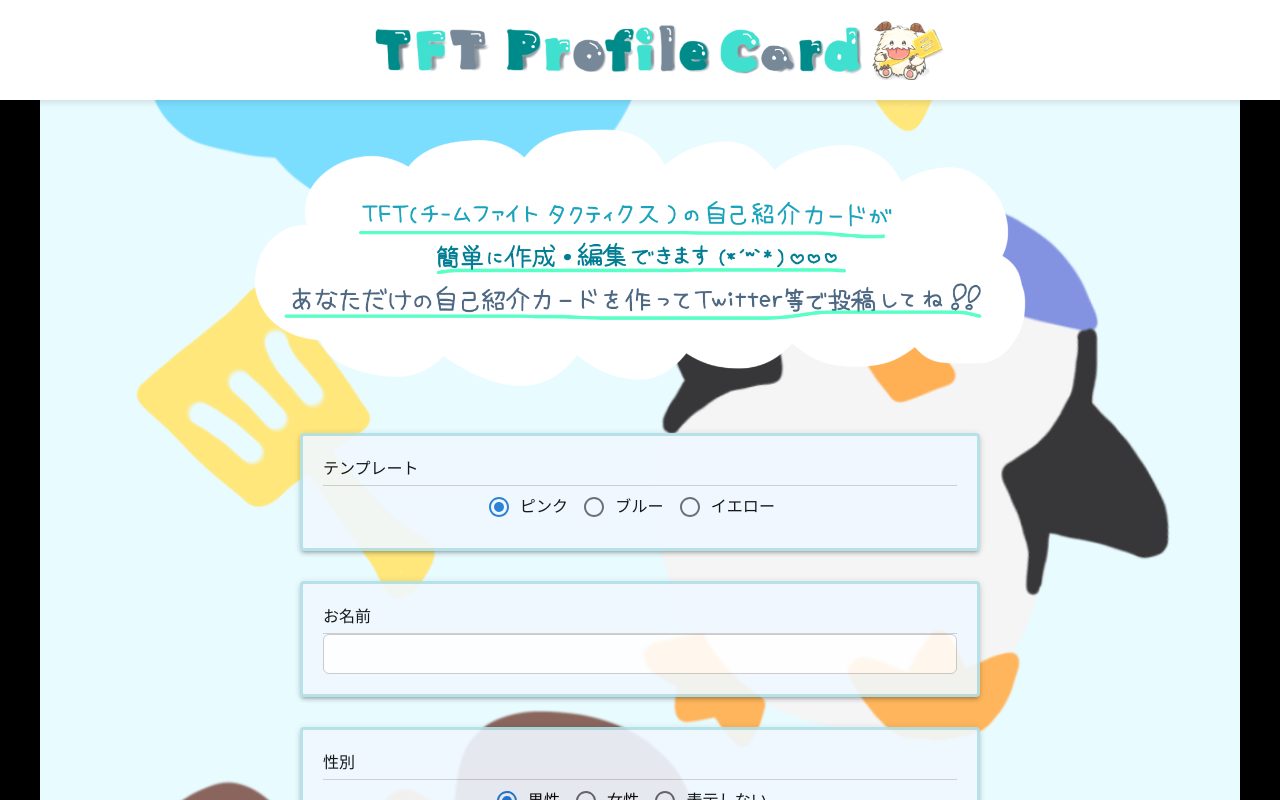
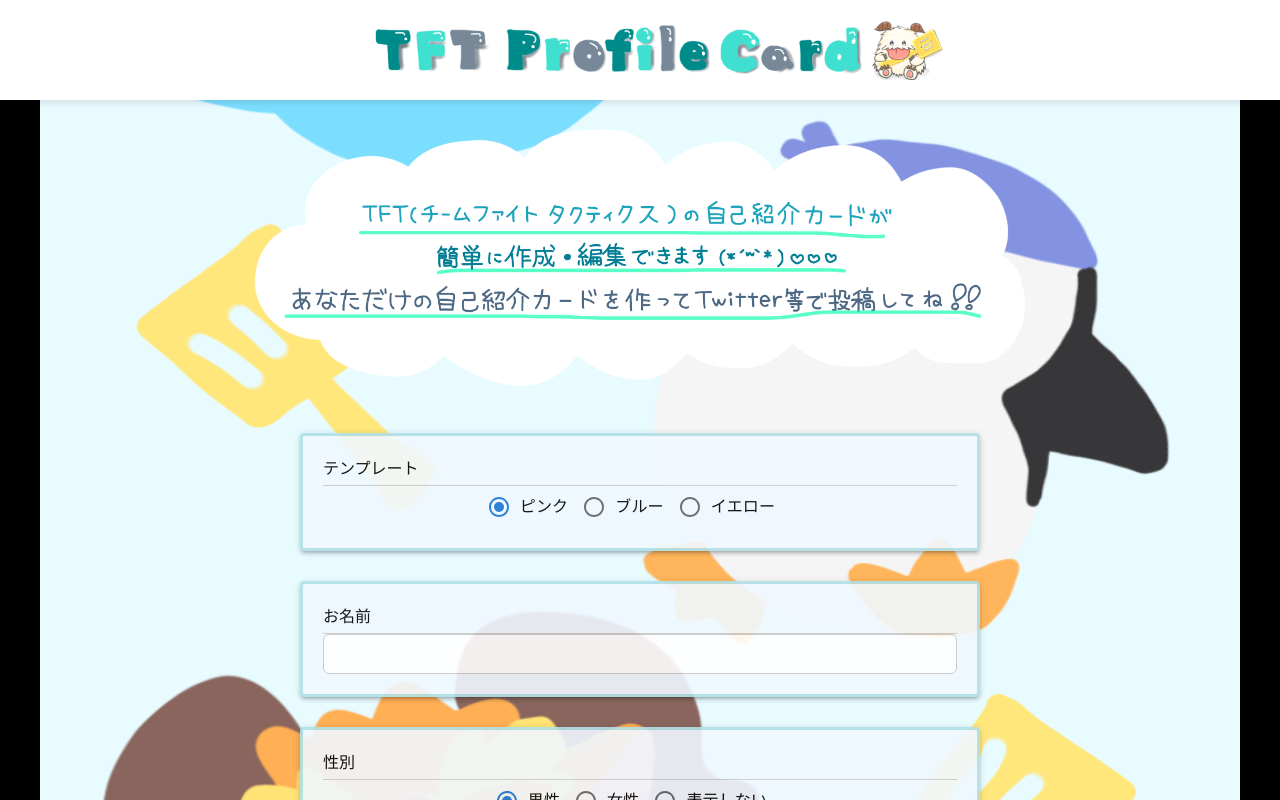
Before and after one commit to k-and-k-dev/tftcard, a Next.js app: page / in a window 1280 px wide. Shown: the top 800 px of the page. Built offline with nearby package versions, Linux system fonts and the light colour scheme.

Commit message:
背景アニメーションがカクついていたので修正。

```diff
--- a/src/app/layout.scss
+++ b/src/app/layout.scss
@@ -27,9 +27,10 @@
     font-size: 1rem;
     color: #000000;
     line-height: 1;
+    background-position: 0 0;
     background-color: #ffffff;
-    background-image: url(../images/Background2.png);
-    background-size: contain;
+    background: url(../images/Background2.png) repeat-y;
+    background-size: 100% 1920px;
     animation: bg 40s infinite linear;
     overflow-y: scroll;
 }
```
